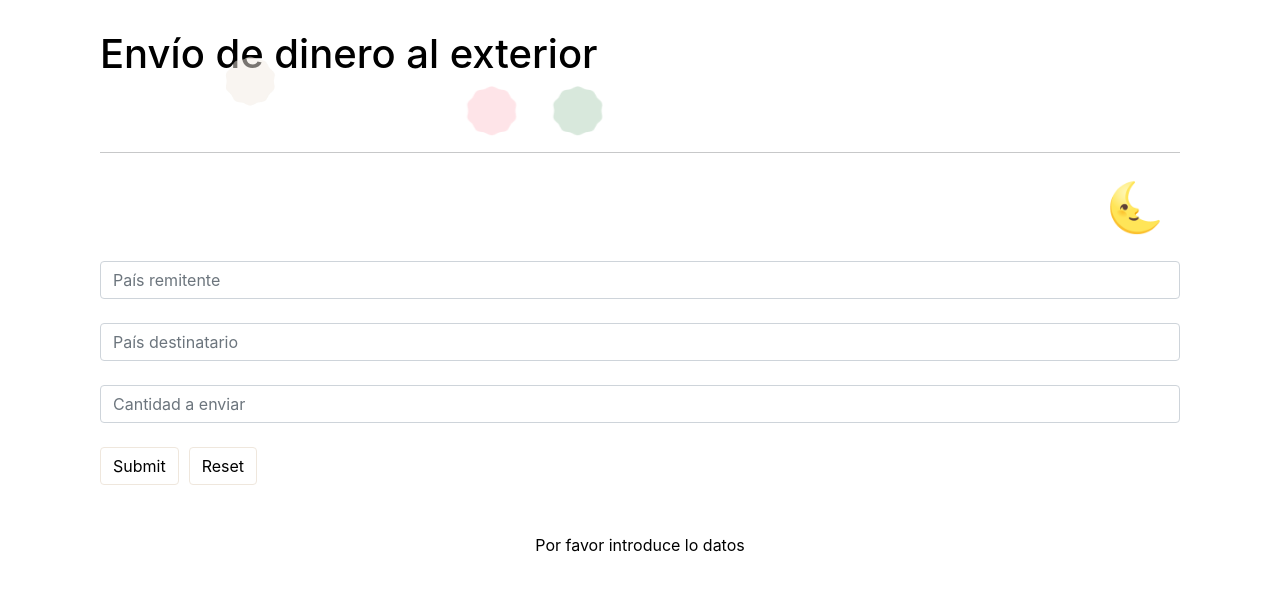
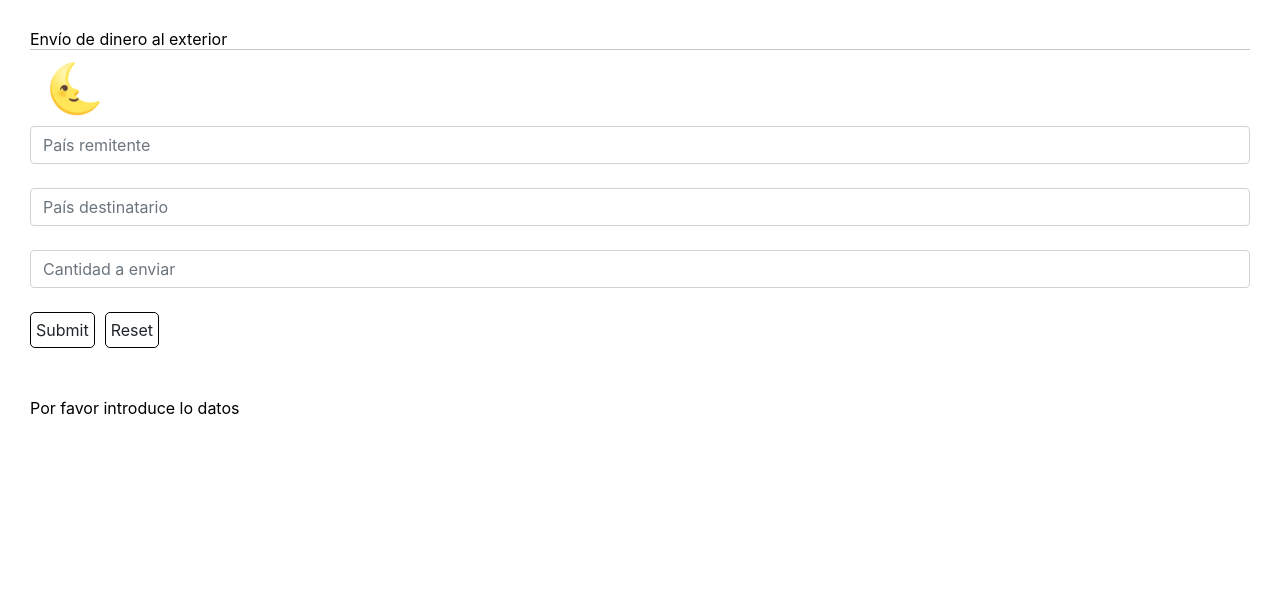
Before and after one commit to ferbperdomo/remitt, a React (Create React App) app in the folder client/: page / in a window 1280 px wide. Shown: the top 590 px of the page. Built offline with nearby package versions, Linux system fonts and the light colour scheme.

Commit message:
tailwind installed

```diff
--- a/client/package.json
+++ b/client/package.json
@@ -9,7 +9,6 @@
     "axios": "^0.26.1",
     "bootstrap": "^5.1.3",
     "react": "^17.0.2",
-    "react-bootstrap": "^2.2.2",
     "react-dom": "^17.0.2",
     "react-router-dom": "^6.2.2",
     "react-scripts": "5.0.0",
@@ -38,5 +37,10 @@
       "last 1 firefox version",
       "last 1 safari version"
     ]
+  },
+  "devDependencies": {
+    "autoprefixer": "^10.4.7",
+    "postcss": "^8.4.13",
+    "tailwindcss": "^3.0.24"
   }
 }
--- /dev/null
+++ b/client/postcss.config.js
@@ -0,0 +1,6 @@
+module.exports = {
+  plugins: {
+    tailwindcss: {},
+    autoprefixer: {},
+  },
+}
--- a/client/src/App.css
+++ b/client/src/App.css
@@ -1,3 +1,7 @@
+@tailwind base;
+@tailwind components;
+@tailwind utilities;
+
 body {
   font-family: -apple-system,
     system-ui,
--- a/client/src/pages/IndexPage/IndexPage.jsx
+++ b/client/src/pages/IndexPage/IndexPage.jsx
@@ -1,10 +1,6 @@
 import apiService from '../../services/api.service'
 import { useState, useContext } from 'react'
-import { Container, Form, FormControl, Button, Col, Row } from 'react-bootstrap'
 import '../IndexPage/indexPage.css'
-import greenflow from '../../img/greenflow.png'
-import pinkflow from '../../img/pinkflow.png'
-import beigeflow from '../../img/beigeflow.png'
 import countries from '../../countries.json'
 import { ThemeContext } from '../../context/theme.context'
 
@@ -51,31 +47,25 @@ const IndexPage = () => {
 
     }
 
-    // const handleClick = () => {
-    //     setInput({ sourceCountry: '', targetCountry: '', sendAmount: '' })
-    // }
-
 
     return (
 
         <div className={theme}>
-            <Container className='main'>
-                <article className='title' >
+            <div className='main'>
+                <article className='title text-5xl' >
                     <h1>Envío de dinero al exterior</h1>
-                    <img className='greenflow' src={greenflow} alt="green ball floating" />
-                    <img className='pinkflow' src={pinkflow} alt="pink ball floating" />
-                    <img className='beigeflow' src={beigeflow} alt="beige ball floating" />
                 </article>
                 <hr />
-                <Container className="input mb-5">
-                    <div className="d-flex justify-content-end">
-                        <Button className="theme-btn pull-right" size='sm' variant='outline-light' onClick={toggleTheme}>
+                <div className="input mb-5">
+                    <div >
+                        <button className="theme-btn pull-right" size='sm' variant='outline-light' onClick={toggleTheme}>
                             {theme === 'light' ? '🌜' : '🌞'}
-                        </Button>
+                        </button>
 
                     </div>
-                    <Form className="mb-3 mt-3" onSubmit={handleSubmit}>
-                        <FormControl
+                    <form onSubmit={handleSubmit}>
+                        <input
+                            className='form-control'
                             id="sourcecountry"
                             type="search"
                             placeholder="País remitente"
@@ -85,7 +75,9 @@ const IndexPage = () => {
                             onChange={handleInput}
                         />
                         <br />
-                        <FormControl
+                        <input
+                            className='form-control'
+
                             id="targetCurrency"
                             type="search"
                             placeholder="País destinatario"
@@ -95,7 +87,9 @@ const IndexPage = () => {
                             onChange={handleInput}
                         />
                         <br />
-                        <FormControl
+                        <input
+                            className='form-control'
+
                             id="sendAmount"
                             type="number"
                             placeholder="Cantidad a enviar"
@@ -104,18 +98,18 @@ const IndexPage = () => {
                             onChange={handleInput}
                         />
                         <br />
-                        <Button variant="light" className='submit-btn' type="submit">
+                        <button className='submit-btn' type="submit">
                             Submit
-                        </Button>
-                        <Button variant="light" type="submit">
+                        </button>
+                        <button className='submit-btn' type="submit">
                             <a href="/">
                                 Reset
                             </a>
-                        </Button>
-                    </Form>
+                        </button>
+                    </form>
 
 
-                </Container >
+                </div >
                 {
 
                     !source ?
@@ -132,9 +126,9 @@ const IndexPage = () => {
 
                                     return (
                                         <>
-                                            <Row className="justify-content-center text-center" >
+                                            <div className="justify-content-center text-center" >
 
-                                                <Col key={provider.id} >
+                                                <div key={provider.id} >
                                                     {
                                                         theme === 'light' ?
                                                             <img className='logos' alt='bank logo' src={logos.normal.pngUrl} />
@@ -142,12 +136,12 @@ const IndexPage = () => {
                                                             <img className='logos' alt='bank logo' src={logos.white.pngUrl} />
                                                     }
                                                     <p>comisión: {quotes[0].fee} {currencies?.sourceCurrency}</p>
-                                                </Col>
-                                                <Col className='mt-3' >
+                                                </div>
+                                                <div className='mt-3' >
                                                     <p>tipo de cambio: {quotes[0].rate} {currencies?.sourceCurrency} </p>
                                                     <p>cantidad recibida: {quotes[0].receivedAmount} {currencies?.targetCurrency}</p>
-                                                </Col>
-                                            </Row>
+                                                </div>
+                                            </div>
 
                                             <hr />
                                         </>
@@ -157,7 +151,7 @@ const IndexPage = () => {
                             <p>De momento solo tenemos estas opciones</p>
                         </>
                 }
-            </Container>
+            </div>
 
         </div>
 
--- a/client/src/pages/IndexPage/indexPage.css
+++ b/client/src/pages/IndexPage/indexPage.css
@@ -1,20 +1,13 @@
-h2 {
-    font-size: 1.3em;
-    text-align: center;
-}
+@tailwind base;
+@tailwind components;
+@tailwind utilities;
 
-a {
-    text-decoration: none;
-    color: #000;
-}
-
-p {
-    color: #757A7B;
-    text-align: center;
-}
 
 .submit-btn {
+    padding: 5px;
     margin-right: 10px;
+    border: 1px solid black;
+    border-radius: 5px;
 }
 
 .main {
@@ -22,74 +15,6 @@ p {
     min-height: 100vh;
 }
 
-.input {
-    padding: 0;
-}
-
-.logos {
-    width: 100px;
-    margin: 20px;
-}
-
-.title img {
-    width: 50px;
-    opacity: 0.5;
-}
-
-.title .greenflow {
-    animation: greenmove 3s infinite ease-in;
-}
-
-.title .pinkflow {
-    animation: pinkmove 3s infinite ease-in;
-}
-
-.title .beigeflow {
-    animation: beigemove 3s infinite ease-in;
-}
-
-@keyframes beigemove {
-    0% {
-        transform: translate3d(0, -60px, 1px);
-
-    }
-
-    50% {
-        transform: translate3d(50px, 0, 0px);
-    }
-
-    100% {
-        transform: translate3d(0, -60px, 1px);
-    }
-}
-
-
-@keyframes pinkmove {
-    0% {
-        transform: translateX(50vw);
-    }
-
-    50% {
-        transform: translateX(0vw);
-    }
-
-    100% {
-        transform: translateX(50vw);
-    }
-}
-
-@keyframes greenmove {
-
-    0% {
-        -webkit-transform: translatex(0);
-    }
-
-
-    50% {
-        -webkit-transform: translatex(70vw);
-    }
-
-    100% {
-        -webkit-transform: translatex(0);
-    }
-}
+/* .form-control {
+    border: 1px solid black;
+} */
--- /dev/null
+++ b/client/tailwind.config.js
@@ -0,0 +1,10 @@
+module.exports = {
+  content: [
+    "./src/pages/indexpage/**/*.{js,jsx,md,mdx,css}",
+
+  ],
+  theme: {
+    extend: {},
+  },
+  plugins: [],
+}
```
Also changed, not shown: 1 other file (tests, documents, lock files or other folders).
